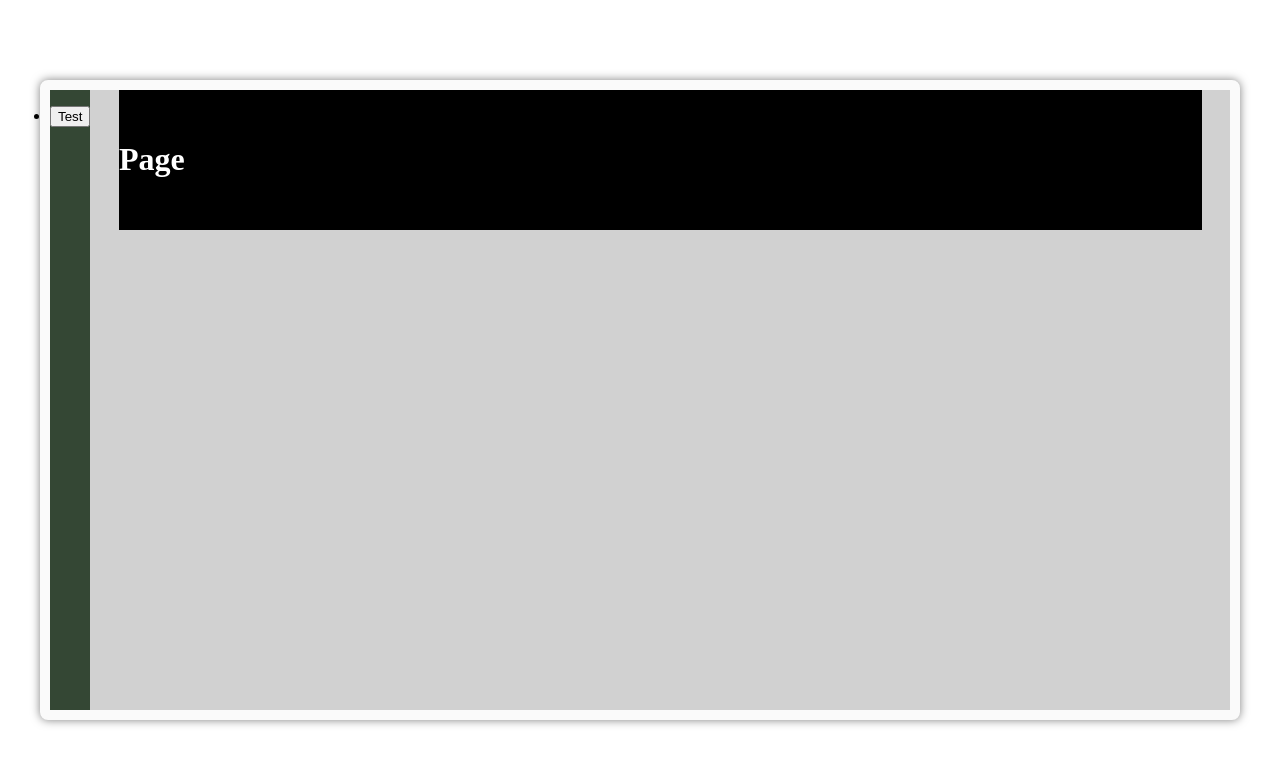
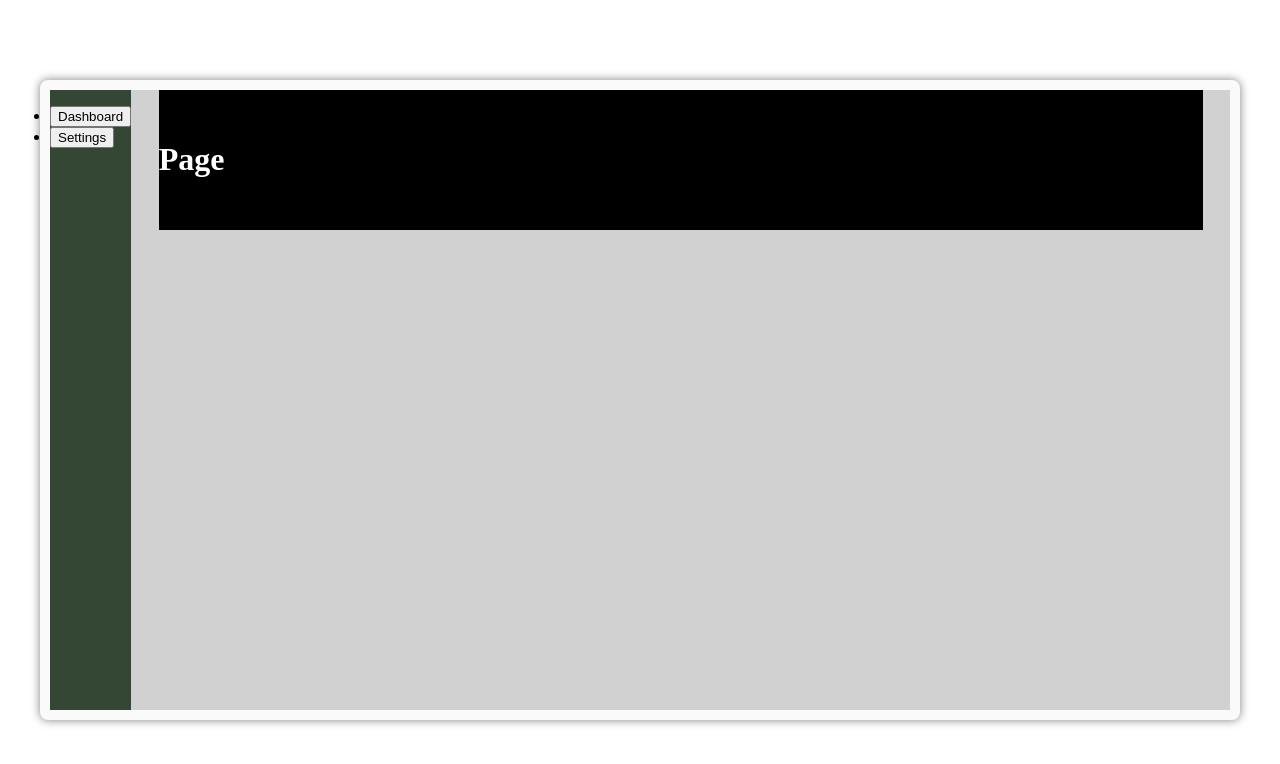
Before and after one commit to freddan88/react-typescript-examples-01, a React (Create React App) app: page /animated-sidebar in a window 1280 px wide. Shown: the top 764 px of the page. Built offline with nearby package versions, Linux system fonts and the light colour scheme.

Commit message:
Add accordion-menu example in sidebar

```diff
--- a/src/pages/animatedSidebar/AnimatedSidebar.tsx
+++ b/src/pages/animatedSidebar/AnimatedSidebar.tsx
@@ -1,21 +1,65 @@
-import React, { useState, useEffect } from "react";
+import React, { useState } from "react";
 
 interface IProps {}
 
+interface ISubMenu {
+  label: string;
+  link: string;
+}
+
+interface IMenu {
+  id: number;
+  label: string;
+  link?: string;
+  subMenu?: ISubMenu[];
+}
+
+const menuData: IMenu[] = [
+  {
+    id: 1,
+    label: "Dashboard",
+    link: "dashboard",
+  },
+  {
+    id: 2,
+    label: "Settings",
+    subMenu: [
+      {
+        link: "account",
+        label: "Account",
+      },
+      {
+        link: "about",
+        label: "About",
+      },
+    ],
+  },
+];
+
 const AnimatedSidebar: React.FC<IProps> = (props) => {
-  const [isLoading, setIsLoading] = useState<boolean>(true);
-
-  useEffect(() => {
-    // Documentation hooks as lifecycle-methods:
-    // https://dev.to/trentyang/replace-lifecycle-with-hooks-in-react-3d4n
-  }, []);
+  const [activeIndex, setActiveIndex] = useState(0);
 
   return (
     <div>
       <ul>
-        <li>
-          <button type="button">Test</button>
-        </li>
+        {menuData.map((obj) => {
+          return (
+            <li key={obj.id}>
+              <button type="button" onClick={() => setActiveIndex(obj.id)}>
+                {obj.label}
+              </button>
+              {obj.subMenu && activeIndex === obj.id && (
+                <ul>
+                  {obj.subMenu.map((subObj) => (
+                    <li key={subObj.link}>
+                      <button type="button">{subObj.label}</button>
+                    </li>
+                  ))}
+                </ul>
+              )}
+            </li>
+          );
+        })}
       </ul>
     </div>
   );
```
